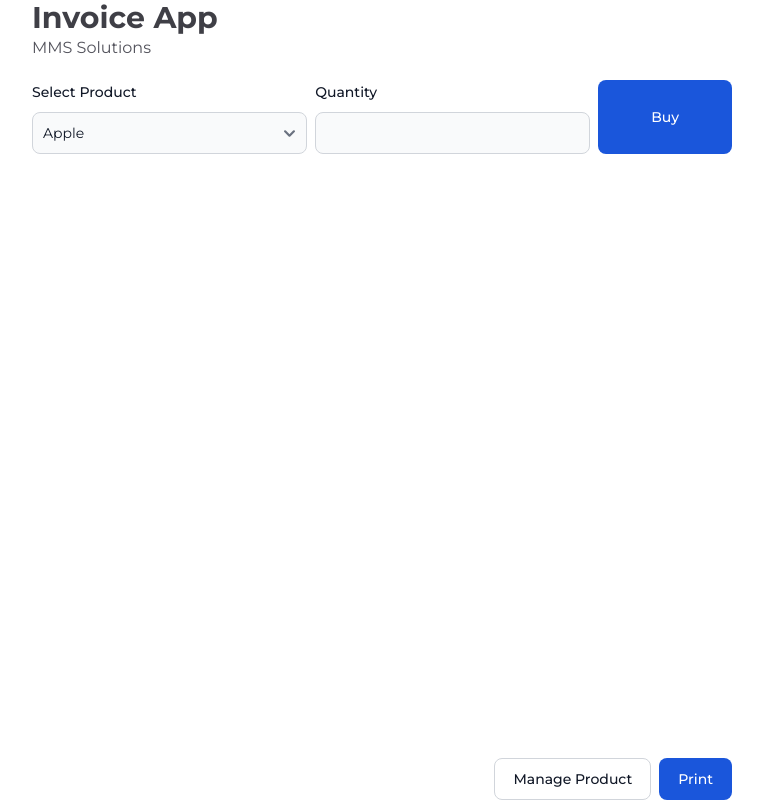
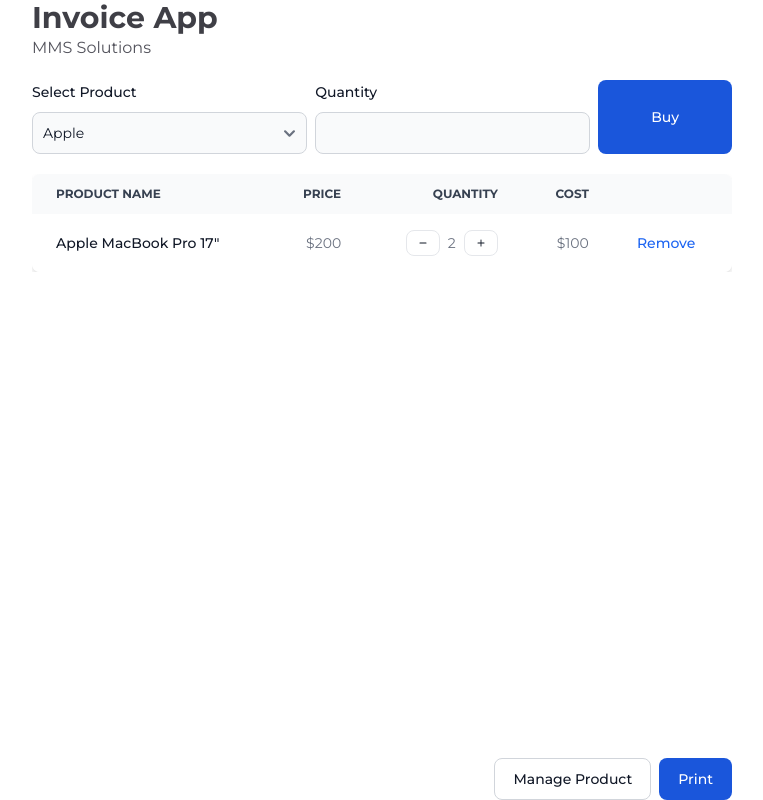
Before and after one commit to minnyanhtaw/SWD-Lessons, a React (Vite) app in the folder 6-react/react-invoice/: page / in a window 1280 px wide. Shown: the whole page, without its empty margins (258-1021 px from the left). Built offline with nearby package versions, Linux system fonts and the light colour scheme.

Commit message:
Table UI

```diff
--- a/6-react/react-invoice/package.json
+++ b/6-react/react-invoice/package.json
@@ -12,7 +12,8 @@
   "dependencies": {
     "flowbite-react": "^0.10.1",
     "react": "^18.2.0",
-    "react-dom": "^18.2.0"
+    "react-dom": "^18.2.0",
+    "react-icons": "^5.2.1"
   },
   "devDependencies": {
     "@types/react": "^18.2.66",
--- a/6-react/react-invoice/src/App.jsx
+++ b/6-react/react-invoice/src/App.jsx
@@ -6,6 +6,7 @@ import SubHeading from "./components/SubHeading";
 import Header from "./components/Header";
 import Footer from "./components/Footer";
 import CheckOutForm from "./components/CheckOutForm";
+import CheckOutItemList from "./components/CheckOutItemList";
 
 const App = () => {
   const [products, setProduct] = useState([
@@ -47,6 +48,7 @@ const App = () => {
 
       <Container>
         <CheckOutForm products={products} />
+        <CheckOutItemList />
       </Container>
 
       <Footer>
--- a/6-react/react-invoice/src/components/CheckOutForm.jsx
+++ b/6-react/react-invoice/src/components/CheckOutForm.jsx
@@ -4,7 +4,7 @@ import { Button, Label, Select, TextInput } from "flowbite-react";
 const CheckOutForm = ({ products }) => {
   return (
     <>
-      <form className=" w-full block">
+      <form className=" w-full block mb-5">
         <div className=" grid grid-cols-5 gap-2">
           <div className=" col-span-2">
             <div className="mb-2 block">
--- /dev/null
+++ b/6-react/react-invoice/src/components/CheckOutItemList.jsx
@@ -0,0 +1,46 @@
+import React from "react";
+import { Button, Table } from "flowbite-react";
+import { HiMiniPlus } from "react-icons/hi2";
+import { HiMiniMinus } from "react-icons/hi2";
+const CheckOutItemList = () => {
+  return (
+    <div className="overflow-x-auto">
+      <Table>
+        <Table.Head>
+          <Table.HeadCell>Product name</Table.HeadCell>
+          <Table.HeadCell className=" text-end">Price</Table.HeadCell>
+          <Table.HeadCell className=" text-end">Quantity</Table.HeadCell>
+          <Table.HeadCell className=" text-end">Cost</Table.HeadCell>
+          <Table.HeadCell>
+            <span className="sr-only">Edit</span>
+          </Table.HeadCell>
+        </Table.Head>
+        <Table.Body className="divide-y">
+          <Table.Row className="bg-white dark:border-gray-700 dark:bg-gray-800">
+            <Table.Cell className="whitespace-nowrap font-medium text-gray-900 dark:text-white">
+              {'Apple MacBook Pro 17"'}
+            </Table.Cell>
+            <Table.Cell className=" text-end">$200</Table.Cell>
+            <Table.Cell className=" text-end">
+              <div className=" flex justify-end items-center gap-2">
+                <Button size="xs" color="gray">
+                  <HiMiniMinus />
+                </Button>
+                <span>2</span>
+                <Button size="xs" color="gray">
+                  <HiMiniPlus />
+                </Button>
+              </div>
+            </Table.Cell>
+            <Table.Cell className=" text-end">$100</Table.Cell>
+            <Table.Cell className="font-medium text-blue-600 hover:underline ">
+              Remove
+            </Table.Cell>
+          </Table.Row>
+        </Table.Body>
+      </Table>
+    </div>
+  );
+};
+
+export default CheckOutItemList;
```
Also changed, not shown: 1 other file (tests, documents, lock files or other folders).
